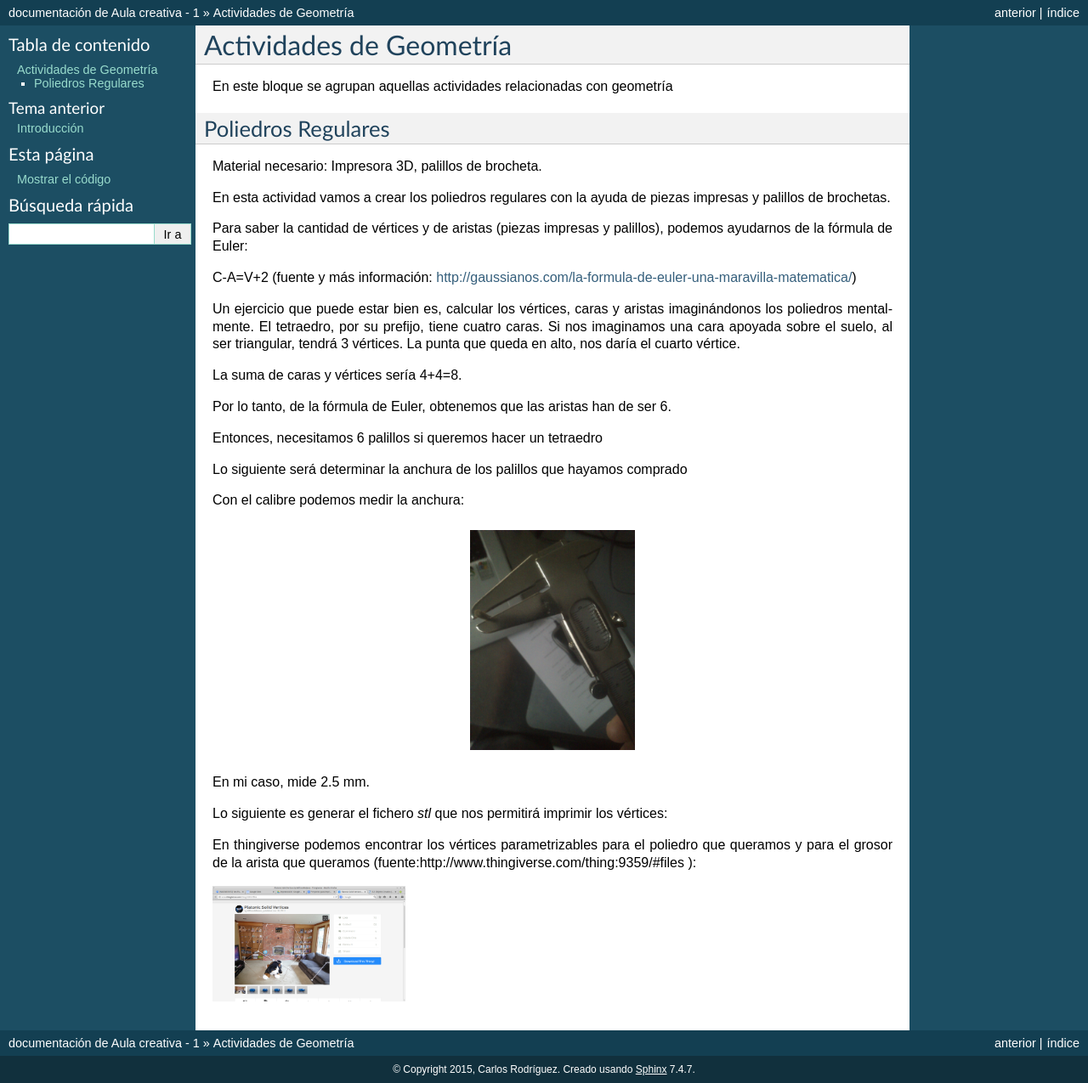
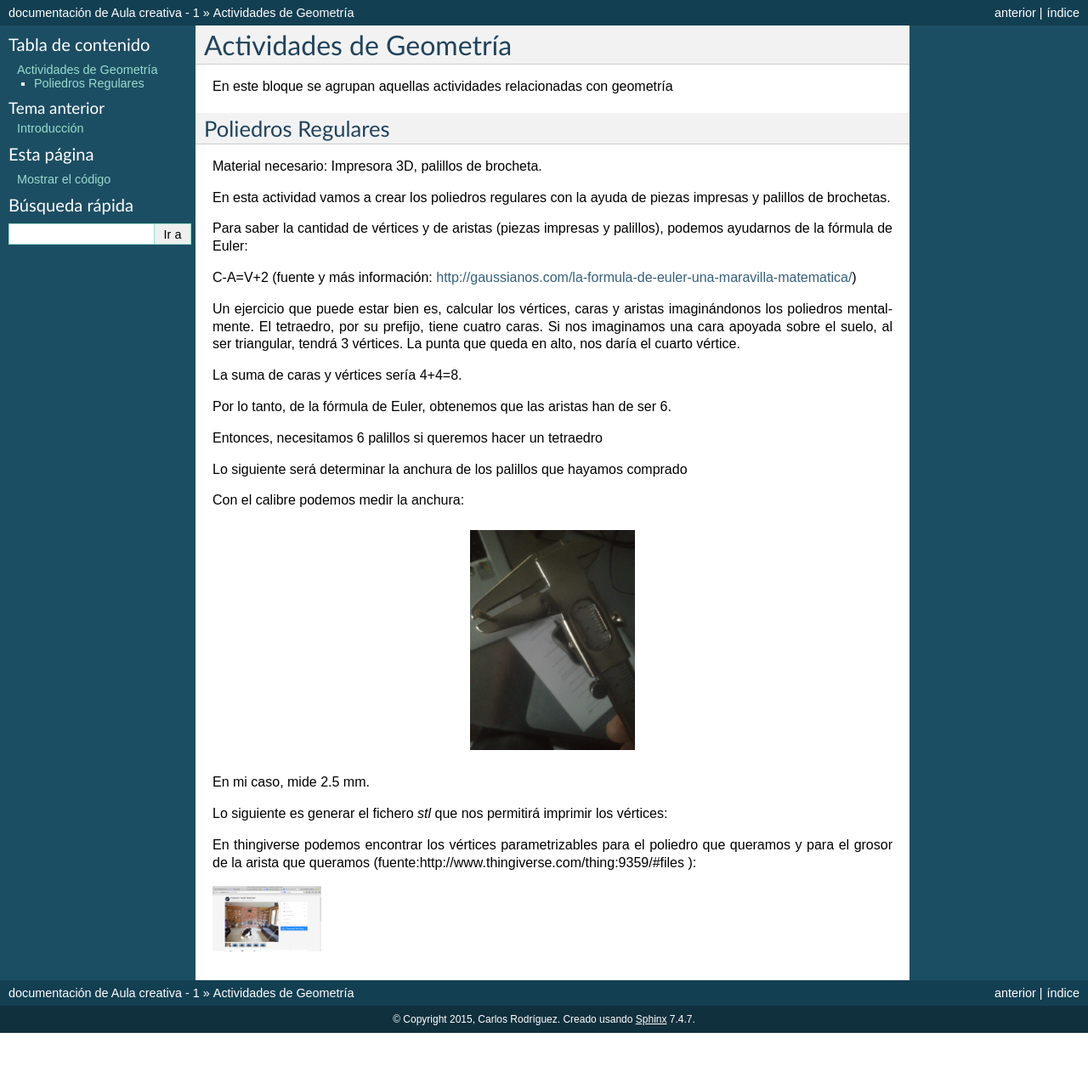
Before and after one commit to es3a10/aula_creativa, a Sphinx documentation site: the page built from docs/geometria.rst, in a window 1280 px wide. Shown: the whole page at 85% size. Built offline with Sphinx 7.4.7, drawn with Linux system fonts in a browser that asks for light colours; after the commit the page ends 1216 px from its top, so only the background shows below that.

Commit message:
poliedros

```diff
--- a/docs/geometria.rst
+++ b/docs/geometria.rst
@@ -37,4 +37,4 @@ Lo siguiente es generar el fichero `stl` que nos permitirá imprimir los vértic
 En thingiverse podemos encontrar los vértices parametrizables para el poliedro que queramos y para el grosor de la arista que queramos (fuente:http://www.thingiverse.com/thing:9359/#files ):
 
 .. image:: ./images/poliedros_thingiverse.png
-    :width: 6 cm
+    :scale: 10 %
```
